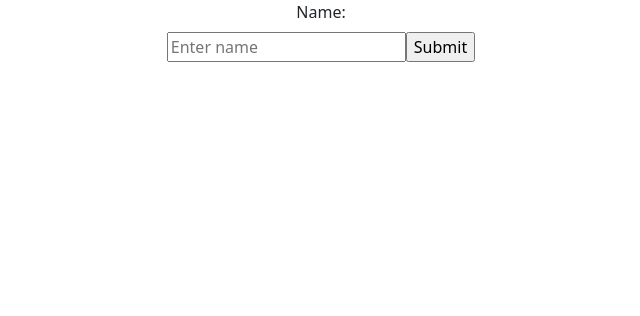
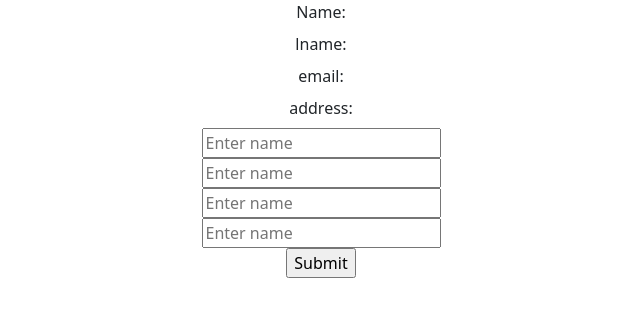
Before and after one commit to ratulshourov/reactwork, a React (Create React App) app: page / in a window 1280 px wide. Shown: the top 316 px of the page, without its empty margins (319-959 px from the left). Built offline with nearby package versions, Linux system fonts and the light colour scheme.

Commit message:
Multiple Input Form Field  Submit Work

```diff
--- a/src/components/Formwork.js
+++ b/src/components/Formwork.js
@@ -4,14 +4,17 @@ class Formwork extends Component {
   constructor() {
     super();
     this.state = {
-      name: ''
+      fname: '',
+      lname: '',
+      email: '',
+      address: ''
     }
   }
   eventhandler = (event) => {
 
     var formname = event.target.name;
     var formvalue = event.target.value;
-    this.setState({ name: formvalue });
+    this.setState({ [formname]: formvalue });
   }
   formsubmit=()=>{
     alert(this.state.name);
@@ -20,8 +23,14 @@ class Formwork extends Component {
     return (
       <div>
         <form onSubmit={this.formsubmit}>
-        Name:<h1>{this.state.name}</h1>
-          <input name="username" onChange={this.eventhandler} type="text" placeholder="Enter name" />
+        Name:<h1>{this.state.fname}</h1>
+        lname:<h1>{this.state.lname}</h1>
+        email:<h1>{this.state.email}</h1>
+        address:<h1>{this.state.address}</h1>
+          <input name="fname" onChange={this.eventhandler} type="text" placeholder="Enter name" /> <br></br>
+          <input name="lname" onChange={this.eventhandler} type="text" placeholder="Enter name" />  <br></br>
+          <input name="email" onChange={this.eventhandler} type="text" placeholder="Enter name" />  <br></br>
+          <input name="address" onChange={this.eventhandler} type="text" placeholder="Enter name" />  <br></br>
           <input type="submit" value="Submit" />
         </form>
       </div>
```
